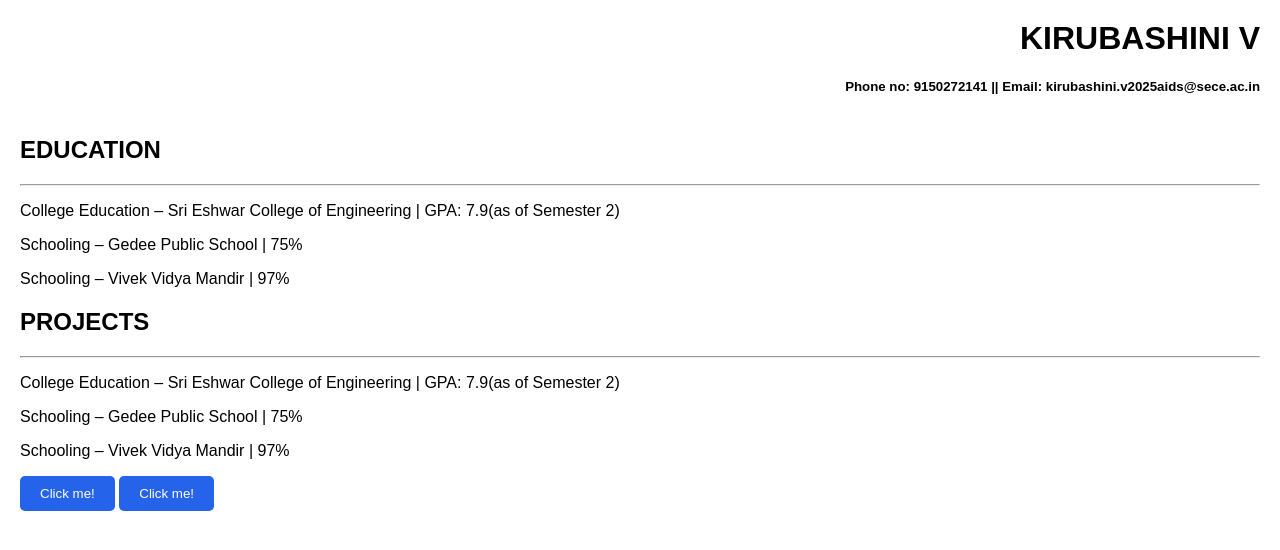
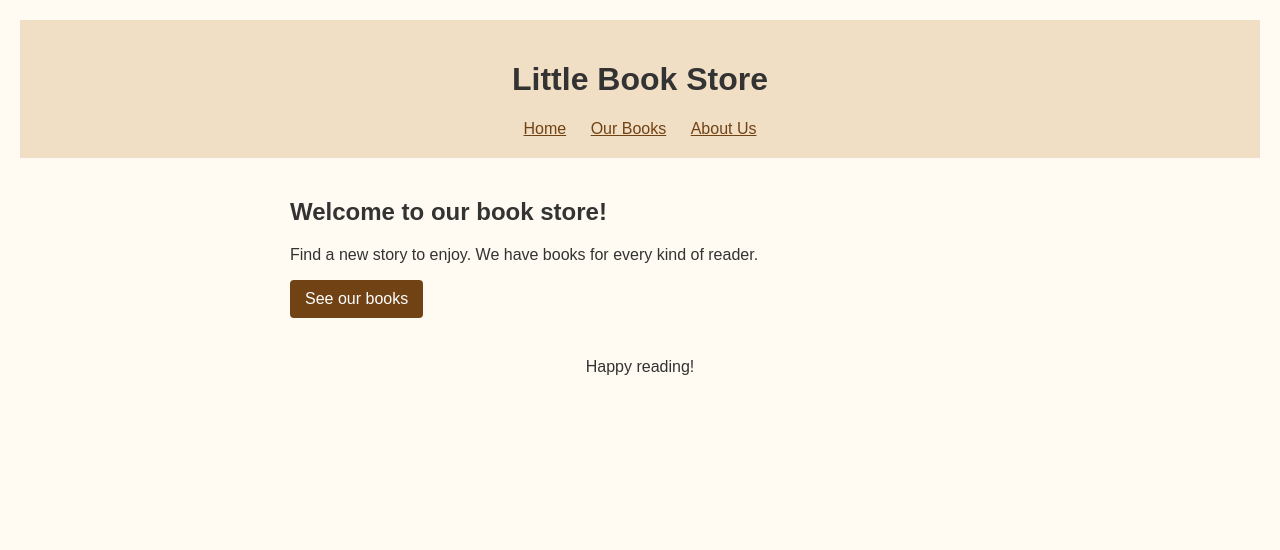
Before and after one commit to kirubashiniV/day1wi, a plain HTML site: page index.html in a window 1280 px wide. Drawn offline with Linux system fonts and the light colour scheme.

Commit message:
Updated website layout and added 2 new files

```diff
--- a/index.html
+++ b/index.html
@@ -3,31 +3,27 @@
 <head>
     <meta charset="UTF-8">
     <meta name="viewport" content="width=device-width, initial-scale=1.0">
-    <title>Document</title>
+    <title>Little Book Store</title>
     <link rel="stylesheet" href="style.css">
 </head>
 <body>
-    <div class="header-right">
-    <h1>KIRUBASHINI V</h1>
-    </div>
-    <div class ="header-right">
-    <h5> Phone no: 9150272141 | </h5>
-    <h5>| Email: kirubashini.v2025aids@sece.ac.in</h5>
-    </div>
+    <header>
+        <h1>Little Book Store</h1>
+        <nav>
+            <a href="index.html">Home</a>
+            <a href="books.html">Our Books</a>
+            <a href="about.html">About Us</a>
+        </nav>
+    </header>
 
-    <h2 class="line-under-text">EDUCATION</h2>
-    <hr class="black-line">
-    <p>College Education – Sri Eshwar College of Engineering | GPA: 7.9(as of Semester 2)</p>
-    <p>Schooling – Gedee Public School | 75%</p>
-    <p>Schooling – Vivek Vidya Mandir | 97%</p>
+    <main>
+        <h2>Welcome to our book store!</h2>
+        <p>Find a new story to enjoy. We have books for every kind of reader.</p>
+        <p><a class="button" href="books.html">See our books</a></p>
+    </main>
 
-    <h2 class="line-under-text">PROJECTS</h2>
-    <hr class="black-line">
-    <p>College Education – Sri Eshwar College of Engineering | GPA: 7.9(as of Semester 2)</p>
-    <p>Schooling – Gedee Public School | 75%</p>
-    <p>Schooling – Vivek Vidya Mandir | 97%</p>
-
-    <button type = "button">Click me!</button>
-    <button type = "button" onclick = "alert('Viewing resume!')">Click me!</button>
+    <footer>
+        <p>Happy reading!</p>
+    </footer>
 </body>
 </html>
--- a/style.css
+++ b/style.css
@@ -1,33 +1,40 @@
-/* This is the code that pushes your name to the right */
-.header-right {
-    display: flex;
-    justify-content: flex-end; /* This is the magic line that pushes it right */
-    width: 100%;               /* Ensures the container spans the whole page */
-    padding-right: 40px;       /* Adds a little breathing room from the screen edge */
-}
-
-/* This pushes the other text to the right */
-.right-text {
-    text-align: right;
-    padding-right: 20px;
-}
-
-/* Basic styling so it doesn't look ugly */
 body {
     font-family: Arial, sans-serif;
     margin: 0;
     padding: 20px;
+    background-color: #fffaf2;
+    color: #333;
 }
 
-h1 {
-    margin: 0;
+header {
+    padding: 20px;
+    background-color: #f1dfc5;
+    text-align: center;
 }
 
-button {
-    padding: 10px 20px;
-    background-color: #2563eb;
+nav {
+    margin-top: 15px;
+}
+
+nav a {
+    margin: 0 10px;
+    color: #704214;
+}
+
+main {
+    max-width: 700px;
+    margin: 40px auto;
+}
+
+.button {
+    display: inline-block;
+    padding: 10px 15px;
+    background-color: #704214;
     color: white;
-    border: none;
-    border-radius: 5px;
-    cursor: pointer;
+    text-decoration: none;
+    border-radius: 4px;
 }
+
+footer {
+    text-align: center;
+}
```
Also changed, not shown: about.html (added, +26 -0 lines), books.html (added, +29 -0 lines).
